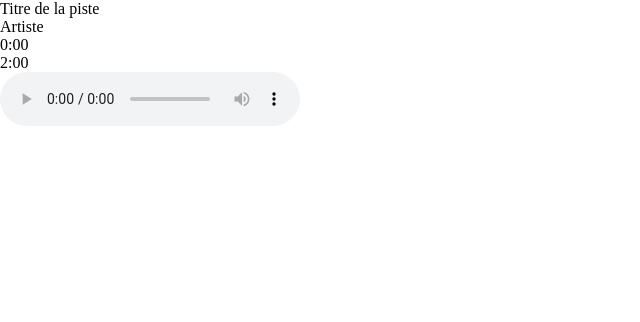
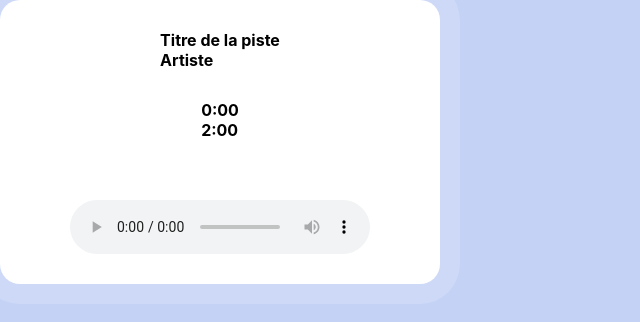
Before and after one commit to eikon-frontend-students/imd2-exercice-hebdomadaire-10-Itziarperdi, a website built with Parcel: page src/index.html in a window 1280 px wide. Shown: the whole page, without its empty margins (0-640 px from the left). Built offline with nearby package versions, Linux system fonts and the light colour scheme; some icons are missing.

Commit message:
itegration font et awsome font

```diff
--- a/src/scss/main.scss
+++ b/src/scss/main.scss
@@ -12,3 +12,31 @@ img,
 video {
   display: block;
 }
+
+body {
+  background: var(--lavender, #c4d2f5);
+}
+
+.player {
+  border-radius: 20px;
+  background: var(--white, #fff);
+  box-shadow: 0 0 0 20px rgba(255, 254, 254, 0.15);
+  display: flex;
+  width: 440px;
+  padding: 30px;
+  flex-direction: column;
+  justify-content: center;
+  align-items: center;
+  gap: 30px;
+  flex-shrink: 0;
+}
+
+.player-track-title,
+.player-track-artist,
+.player-time.current,
+.player-time.total {
+  font-family: Inter;
+  font-style: normal;
+  font-weight: 700;
+  line-height: normal;
+}
```
